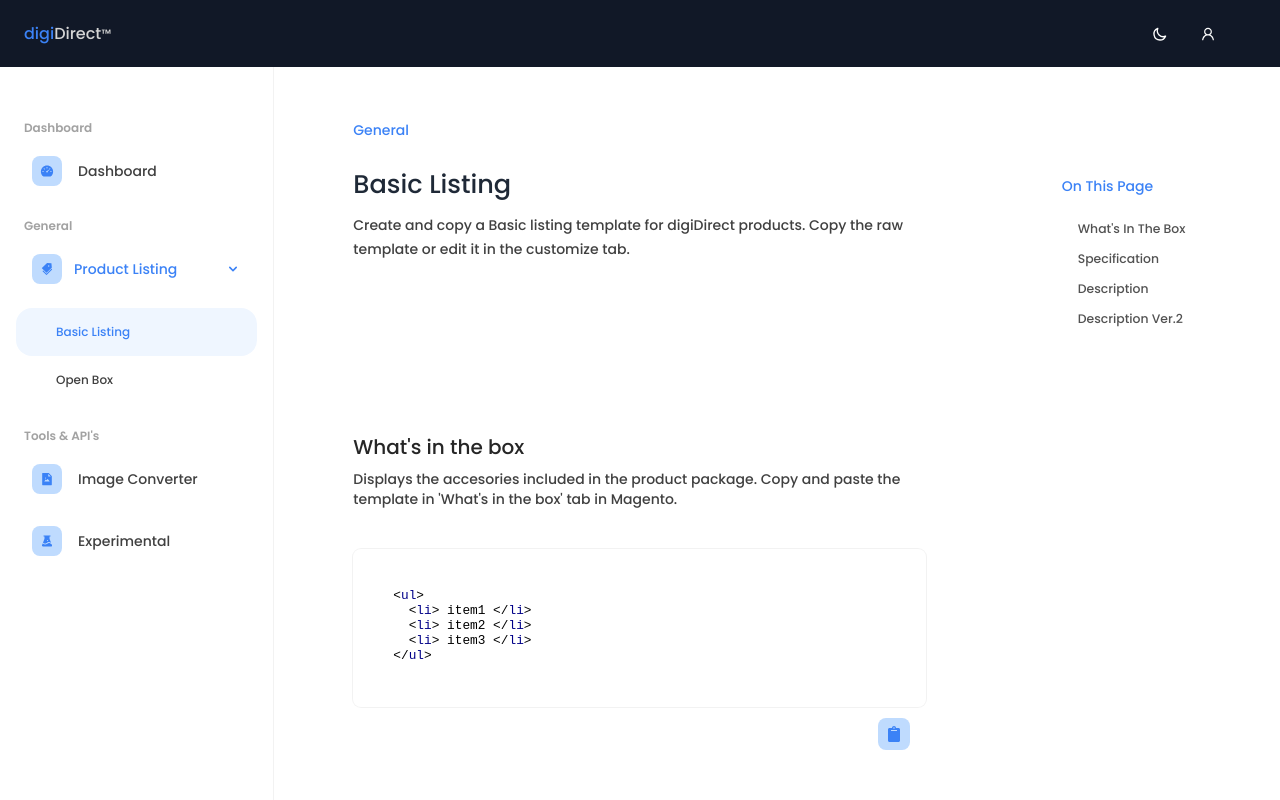
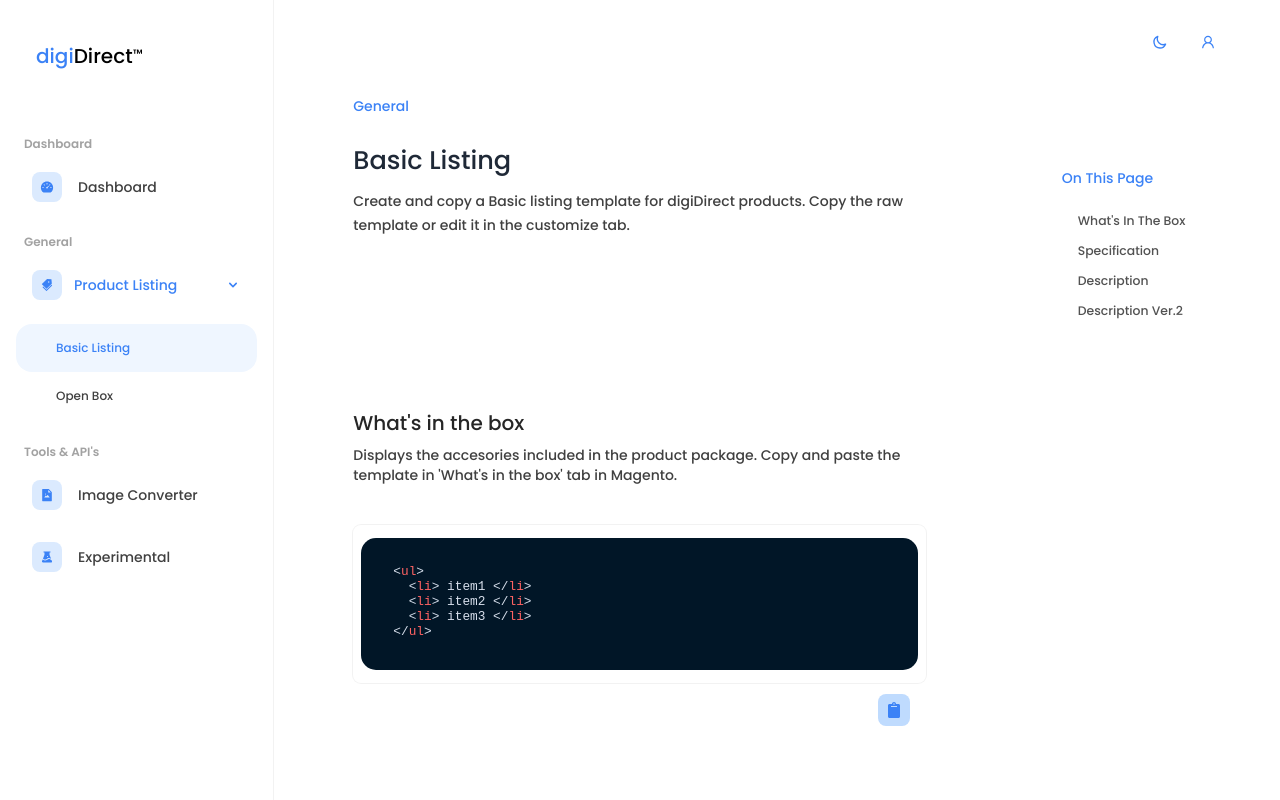
Before and after one commit to rogelcristobal/digiDirect, a React (Create React App) app: page /#/basic-listing in a window 1280 px wide. Built offline with nearby package versions, Linux system fonts and the light colour scheme.

Commit message:
redesign navbar

```diff
--- a/src/components/CodeBlock.jsx
+++ b/src/components/CodeBlock.jsx
@@ -1,5 +1,5 @@
 import SyntaxHighlighter from "react-syntax-highlighter";
-import { googlecode } from "react-syntax-highlighter/dist/esm/styles/hljs";
+import { nightOwl } from "react-syntax-highlighter/dist/esm/styles/hljs";
 import {
   Box,
   Paper,
@@ -79,7 +79,7 @@ const CodeBlock = ({ code }) => {
         wrapLongLines={true}
         wrapLines={true}
         language="css"
-        style={googlecode}
+        style={nightOwl}
         // showLineNumbers={true}
         customStyle={{
           paddingTop: "0.7rem",
--- a/src/components/ListItemBtnComponent.jsx
+++ b/src/components/ListItemBtnComponent.jsx
@@ -29,7 +29,7 @@ const ListItemBtnComponent = ({
           {icon && (
             <Paper
               variant="contained"
-              className={`p-2    flex items-center  rounded-lg justify-center   transition-all ease-in-out duration-300   cursor-pointergap-2 text-blue-500 bg-blue-200`}
+              className={`p-2    flex items-center  rounded-lg justify-center   transition-all ease-in-out duration-300   cursor-pointergap-2 text-blue-500 bg-blue-100`}
             >
               {icon}
             </Paper>
--- a/src/components/ListItemBtnExpandable.jsx
+++ b/src/components/ListItemBtnExpandable.jsx
@@ -36,7 +36,7 @@ const ListItemBtnExpandable = ({
         {icon && (
             <Paper
               variant="contained"
-              className={`p-2    flex items-center  rounded-lg justify-center   transition-all ease-in-out duration-300   cursor-pointergap-2 text-blue-500 bg-blue-200`}
+              className={`p-2    flex items-center  rounded-lg justify-center   transition-all ease-in-out duration-300   cursor-pointergap-2 text-blue-500 bg-blue-100`}
             >
               {icon}
             </Paper>
--- a/src/components/Navbar.jsx
+++ b/src/components/Navbar.jsx
@@ -2,24 +2,39 @@ import React from "react";
 import { HiOutlineMoon } from "react-icons/hi";
 import { AiOutlineUser } from "react-icons/ai";
 import { Box } from "@mui/material";
-import {useContext} from 'react'
+import { useContext } from "react";
 import NavScrollContext from "../context/NavScrollContext";
 import DigiLogoInJs from "./DigiLogoInJs";
 const Navbar = () => {
-  const {state} =useContext(NavScrollContext)
+  const { state, transparency } = useContext(NavScrollContext);
   return (
-    <Box className={`h-[4.2rem] fixed ${state >= 100? 'bg-gray-900 border-thin ':'bg-gray-900 '} trnsition-all duration-300 ease-in-out px-6 z-30 w-full top-0   left-0 box-border flex items-center justify-between `}>
+    // <Box
+    //   className={`h-[4.5rem] fixed  ${
+    //     state >= 100 ? "bg-transparent" : "bg-white "
+    //   } trnsition-all duration-300 ease-in-out px-6 z-10 w-full top-0 pt-3  left-0 box-border flex items-center justify-end
+    // `}
+    // >
+    <Box
+      className={`h-[4.5rem] fixed  ${
+        state >= 100 ? !transparency? 'bg-transparent':'bg-white shadow-sm' : "bg-white "
+      } trnsition-all duration-300 ease-in-out px-6 z-10 w-full top-0 pt-3  left-0 box-border flex items-center justify-end
+    `}
+    >
       {/* [#635dff] */}
-        <Box>
-          <DigiLogoInJs  color="text-blue-500 text-base"></DigiLogoInJs>
-        </Box>
-      <div className="w-[calc(100%-23.5rem)]   h-full  flex items-center justify-end px-8 ">
+      <div
+        className={`w-[calc(100%-17.5rem)] box-border  h-full  flex items-center justify-end bg-white  px-8 transition-all ease-in-out duration-500  ${
+          state >= 100 ? !transparency? 'border-thin  rounded-xl ':'border-none': 'border-none'
+        } `}
+      >
+        {/* <Box>
+          <DigiLogoInJs dark color="text-blue-500 text-base"></DigiLogoInJs>
+        </Box> */}
         {/* rightside box icons */}
-        <Box className="flex items-center justify-around space-x-4">
-          <Box className="p-2 grid place-content-center cursor-pointer text-white transition-all dration-300 ease-in-out   hover:border-thin text-md rounded-xl">
+        <Box className="flex items-center justify-around space-x-4 box-border">
+          <Box className="p-2 grid place-content-center cursor-pointer text-blue-500 transition-all dration-300 ease-in-out   hover:border-thin text-md rounded-xl">
             <HiOutlineMoon></HiOutlineMoon>
           </Box>
-          <Box className="p-2 grid place-content-center cursor-pointer text-white transition-all dration-300 ease-in-out   hover:border-thin text-md rounded-xl">
+          <Box className="p-2 grid place-content-center cursor-pointer text-blue-500 transition-all dration-300 ease-in-out   hover:border-thin text-md rounded-xl">
             <AiOutlineUser></AiOutlineUser>
           </Box>
         </Box>
--- a/src/components/SideBar.jsx
+++ b/src/components/SideBar.jsx
@@ -16,7 +16,7 @@ import { AiFillDashboard } from "react-icons/ai";
 
 const SideBar = () => {
   return (
-    <Box className="h-screen w-[22rem]  bg-inherit z-20 box-border relative pt-20 border-thin">
+    <Box className="h-screen w-[22rem]  bg-inherit z-20 box-border relative pt-4 border-thin">
       {/* <Divider
         orientation="vertical"
         className="absolute right-0 top-0"
@@ -24,11 +24,11 @@ const SideBar = () => {
         light
       ></Divider> */}
       {/* sidebar bg-[#111827] */}
-      {/* <Box className="h-32   w-full flex flex-col items-start justify-center px-9   box-border ">
-        digi logo
-        <DigiLogoInJs size="text-xl" dark  color="text-blue-500" />
+      <Box className="h-20   w-full flex flex-col items-start justify-center px-9   box-border ">
 
-      </Box> */}
+        <DigiLogoInJs size="text-xl" dark  color="text-blue-500 text-md" />
+
+      </Box>
       <Box className="w-full  box-border h-auto    ">
          <Paper
           variant="contained"
--- a/src/context/NavScrollContext.js
+++ b/src/context/NavScrollContext.js
@@ -4,8 +4,9 @@ const NavScrollContext = createContext();
 
 export const NavScrollProvider = ({ children }) => {
   const [state, setState] = useState(0);
+  const [transparency,setTransparency] = useState(false)
   return (
-    <NavScrollContext.Provider value={{state,setState}}>
+    <NavScrollContext.Provider value={{state,setState,transparency,setTransparency}}>
       {children}
     </NavScrollContext.Provider>
   );
--- a/src/hooks/useScrollRefHook.js
+++ /dev/null
@@ -1,20 +0,0 @@
-import { useEffect, useState } from "react";
-const useScrollRefHook = (ref) => {
-  const [state, setState] = useState("");
-  console.log(ref);
-  useEffect(() => {
-    const runFunction = () => {
-      setState("rn");
-    };
-
-    ref.addEventListener("scroll", runFunction);
-
-    return () => {
-      ref.removeEventListener("scroll", runFunction);
-    };
-  }, [state]);
-
-  return state;
-};
-
-export default useScrollRefHook;
--- a/src/pages/BasicListing.jsx
+++ b/src/pages/BasicListing.jsx
@@ -20,7 +20,7 @@ const BasicListing = () => {
   const { inTheBoxMarkup, specsMarkup, descriptionSimple, descriptionBest } =
     template();
 
-  const { setState: setScrollPos } = useContext(NavScrollContext);
+  const { setState: setScrollPos,setTransparency } = useContext(NavScrollContext);
   const scrollRef = useRef(null); // for navbar purposes
   const inViewOptions = {
     threshold: 0.6,
@@ -36,24 +36,28 @@ const BasicListing = () => {
 
   useEffect(() => {
     const element = scrollRef.current;
+
     const handleScroll = () => {
       let x = element.scrollTop;
       setScrollPos(x);
+      setTransparency(true)
+
     };
     element.addEventListener("scroll", handleScroll);
     return () => {
       element.removeEventListener("scroll", handleScroll);
       setScrollPos(0);
+      setTransparency(false)
     };
   }, []);
 
   return (
-    <Box className="h-full box-border flex items-start gap-3 rounded-lg pt-[4.5rem]  w-full ">
+    <Box className="h-full box-border flex items-start gap-3 rounded-lg   w-full ">
       <Box
         ref={scrollRef}
         className="h-full  overflow-auto w-full  flex  items-start justify-start box-border"
       >
-        <Box className="w-full max-w-4xl h-auto box-border px-20  pt-12 pb-36 space-y-28">
+        <Box className="w-full max-w-4xl h-auto box-border px-20  pt-24 pb-36 space-y-28">
           {/* page title */}
           <Box className="pb-16  w-full ">
             <PageTitle
@@ -130,7 +134,7 @@ const BasicListing = () => {
 
         {/* page navigation */}
         <Box
-          className="h-72 mx-8 rounded-2xl w-72 box-border  p-6 sticky top-8  mt-20 flex flex-col items-start justify-start
+          className="h-72 mx-8 rounded-2xl w-72 box-border  p-6 sticky top-20  mt-36 flex flex-col items-start justify-start
         "
         >
           <Typography
--- a/src/pages/Dashboard.jsx
+++ b/src/pages/Dashboard.jsx
@@ -23,6 +23,7 @@ const Dashboard = () => {
 // for scrolling not using hooks
   useEffect(() => {
     const element = scrollRef.current;
+
     const handleScroll = () => {
       let x = element.scrollTop;
       setScrollPos(x);
--- a/src/pages/ImageConverter.jsx
+++ b/src/pages/ImageConverter.jsx
@@ -1,12 +1,9 @@
 import { useState, useRef, useContext } from "react";
 import { Box, Tooltip, Button } from "@mui/material";
 import PageTitle from "../components/PageTitle";
-import PageSubTitle from "../components/PageSubTitle";
-import CodeSnippetComponent from "../components/CodeSnippetComponent";
 import template from "../template/template";
 import NavScrollContext from "../context/NavScrollContext";
 import { useEffect } from "react";
-import useScrollRefHook from "../hooks/useScrollRefHook";
 import useImportFromURL from "../requests/useImportFromURL";
 import useConvert from "../requests/useConvert";
 const ImageConverter = () => {
```
